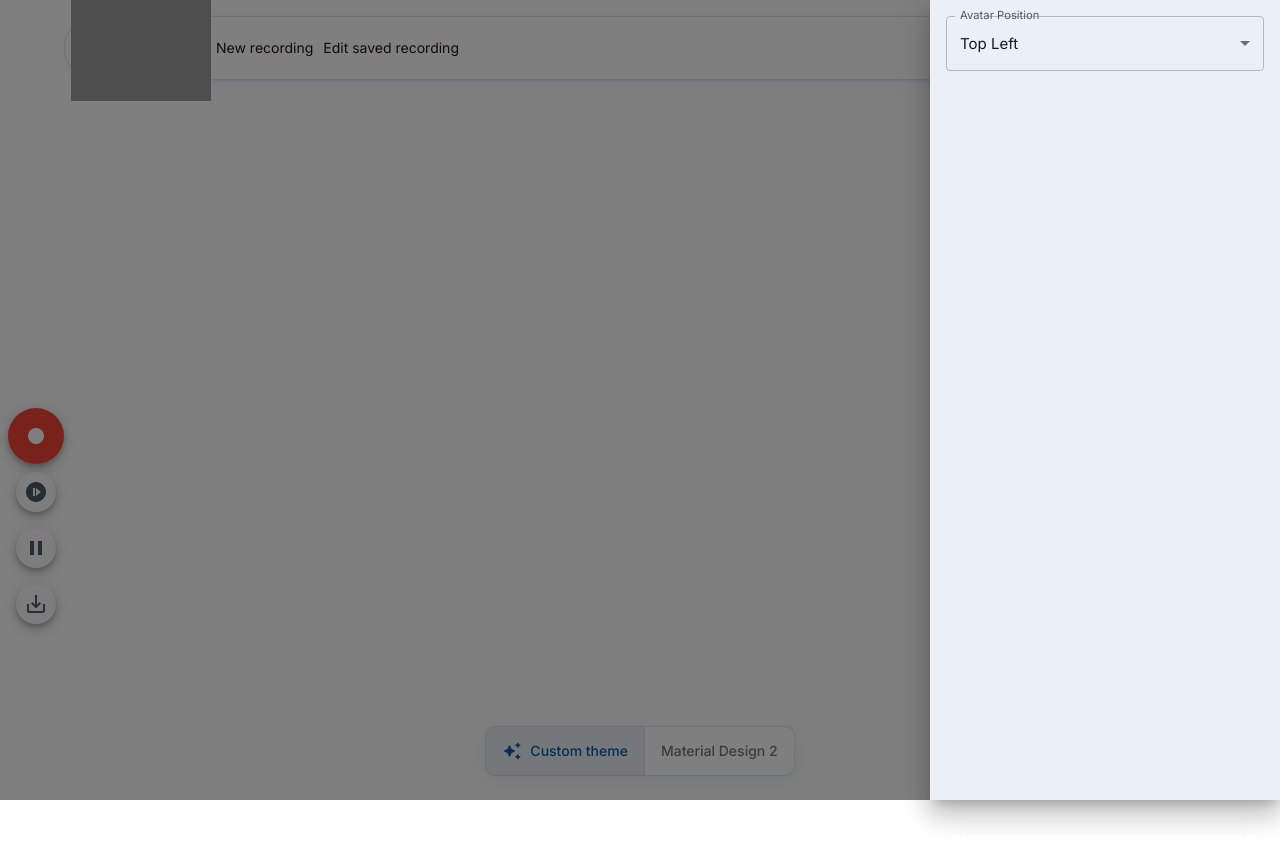
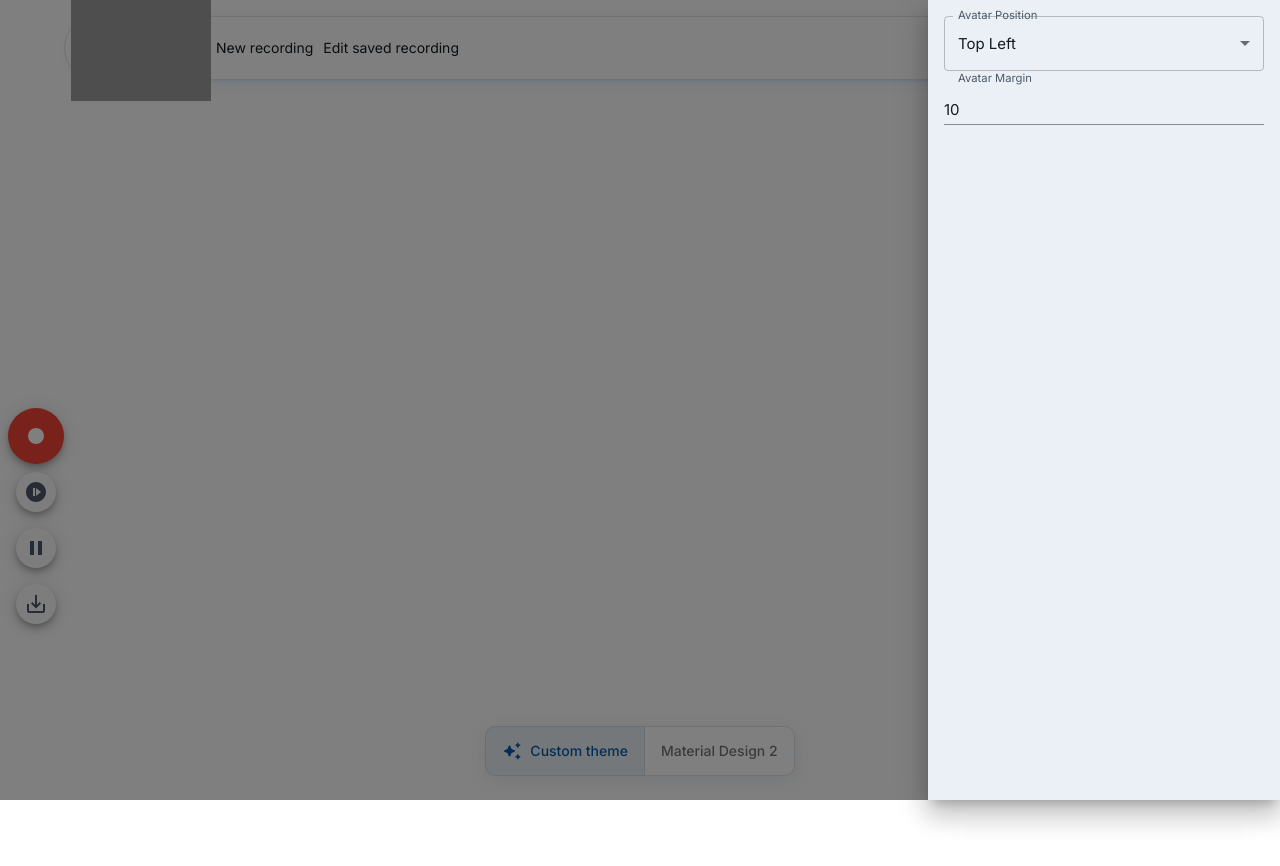
Before and after one commit to safydy/recordeo, a Next.js app: page / in a window 1280 px wide. Both pictures are taken after a click on the button 1239 px from the left and 436 px from the top of the page. Built offline with nearby package versions, Linux system fonts and the light colour scheme; grey boxes are pictures that could not be loaded.

Commit message:
f1/3 add webcam margin config

```diff
--- a/components/ConfigPanel.tsx
+++ b/components/ConfigPanel.tsx
@@ -6,6 +6,7 @@ import {
     InputLabel,
     MenuItem,
     Select,
+    Input,
     SelectChangeEvent,
 } from '@mui/material';
 import Box from "@mui/material/Box";
@@ -17,13 +18,16 @@ import {
     updateStatus,
     webcamUpdatePosition,
     webcamUpdateDimensions,
+    webcamUpdateMargin,
     getWebcamPosition,
+    getWebcamMargin,
     CategoricalPositionType,
 } from "@/stores/features/recorder";
 import {useAppDispatch, useAppSelector} from "@/utils/storeHooks";
 
 export default function ConfigPanel() {
     const webcamPosition = useAppSelector(getWebcamPosition);
+    const webcamMargin = useAppSelector(getWebcamMargin);
     const dispatch = useAppDispatch();
 
     const [isOpen, setIsOpen] = React.useState(false);
@@ -35,6 +39,10 @@ export default function ConfigPanel() {
 
     const handleAvatarPositionChange = (event: SelectChangeEvent<{ value: CategoricalPositionType }>) => {
         dispatch(webcamUpdatePosition(event.target.value as CategoricalPositionType))
+    }
+
+    const handleAvatarMarginChange = (event: SelectChangeEvent<{ value: number }>) => {
+        dispatch(webcamUpdateMargin(event.target.value as number))
     }
 
     return (
@@ -52,10 +60,9 @@ export default function ConfigPanel() {
             </Box>
             <Drawer open={isOpen} anchor='right' onClose={toggleDrawer}>
                 <Box sx={{padding: 2, minWidth: 350}}>
-                    <FormControl fullWidth>
+                    <FormControl fullWidth sx={{marginBottom: 1}}>
                         <InputLabel id="avatar-position-select-label">Avatar Position</InputLabel>
                         <Select
-                            labelId="avatar-position-select-label"
                             id="avatar-position-select"
                             value={webcamPosition}
                             label="Age"
@@ -71,6 +78,15 @@ export default function ConfigPanel() {
                             <MenuItem value='right'>Right</MenuItem>
                         </Select>
                     </FormControl>
+
+                    <FormControl fullWidth>
+                        <InputLabel id="avatar-margin-select-label">Avatar Margin</InputLabel>
+                        <Input
+                            type="number"
+                            inputProps={{min: 0}}
+                            value={webcamMargin}
+                            onChange={handleAvatarMarginChange} />
+                    </FormControl>
                 </Box>
             </Drawer>
         </>
--- a/components/Recorder.tsx
+++ b/components/Recorder.tsx
@@ -85,9 +85,12 @@ const Recorder: React.FC<RecorderProps> = () => {
         if (!context) return;
 
         const draw = () => {
+            //TODO: fix indefinite drawing, even after stop
+            // console.debug('drawing combined streams ...');
             context.drawImage(screenVideo, 0, 0, canvasDimension.width, canvasDimension.height);
             const avatarRadius = webcamDimension.width / 2; // Radius of the circle
             const { x, y } = webcamXYPositions;
+            console.debug('test rs', webcamXYPositions);
             circleClip(context, x, y, avatarRadius, () => {
                 context.drawImage(webcamVideo, x, y, webcamDimension.width, webcamDimension.height);
             })
--- a/stores/features/recorder.tsx
+++ b/stores/features/recorder.tsx
@@ -16,6 +16,7 @@ export interface RecorderState {
     webcam: {
         dimension: IDimension
         position: CategoricalPositionType,
+        margin: number,
     },
     screen: {
         dimension: IDimension,
@@ -33,6 +34,7 @@ const initialState: RecorderState = {
             height: 64,
         },
         position: "top-left",
+        margin: 10,
     },
     screen: {
         dimension: {
@@ -61,6 +63,9 @@ export const recorderSlice = createSlice({
         webcamUpdatePosition: (state, action: PayloadAction<CategoricalPositionType>) => {
             state.webcam.position = action.payload
         },
+        webcamUpdateMargin: (state, action: PayloadAction<string>) => {
+            state.webcam.margin = parseInt(action.payload, 10)
+        },
         screenUpdateDimensions: (state, action: PayloadAction<IDimension>) => {
             state.screen.dimension = action.payload
         },
@@ -74,6 +79,7 @@ export const {
     updateStatus,
     webcamUpdateDimensions,
     webcamUpdatePosition,
+    webcamUpdateMargin,
     screenUpdateDimensions,
     canvasUpdateDimensions,
 } = recorderSlice.actions
@@ -89,13 +95,14 @@ export default recorderSlice.reducer
 export const getStatus = (state: RootState) => state.recorder.status
 export const getWebcamDimension = (state: RootState) => state.recorder.webcam.dimension
 export const getWebcamPosition = (state: RootState) => state.recorder.webcam.position
+export const getWebcamMargin = (state: RootState) => state.recorder.webcam.margin
 export const getScreenDimension = (state: RootState) => state.recorder.screen.dimension
 export const getCanvasDimension = (state: RootState) => state.recorder.canvas.dimension
 
 export const getWebcamXYPositions = (state: RootState) => {
     const { width: screenWidth, height: screenHeight } = state.recorder.screen.dimension;
     const { width: webcamWidth, height: webcamHeight } = state.recorder.webcam.dimension;
-    const margin = 10;
+    const margin = state.recorder.webcam.margin;
 
     switch (state.recorder.webcam.position) {
         case 'top':
```
